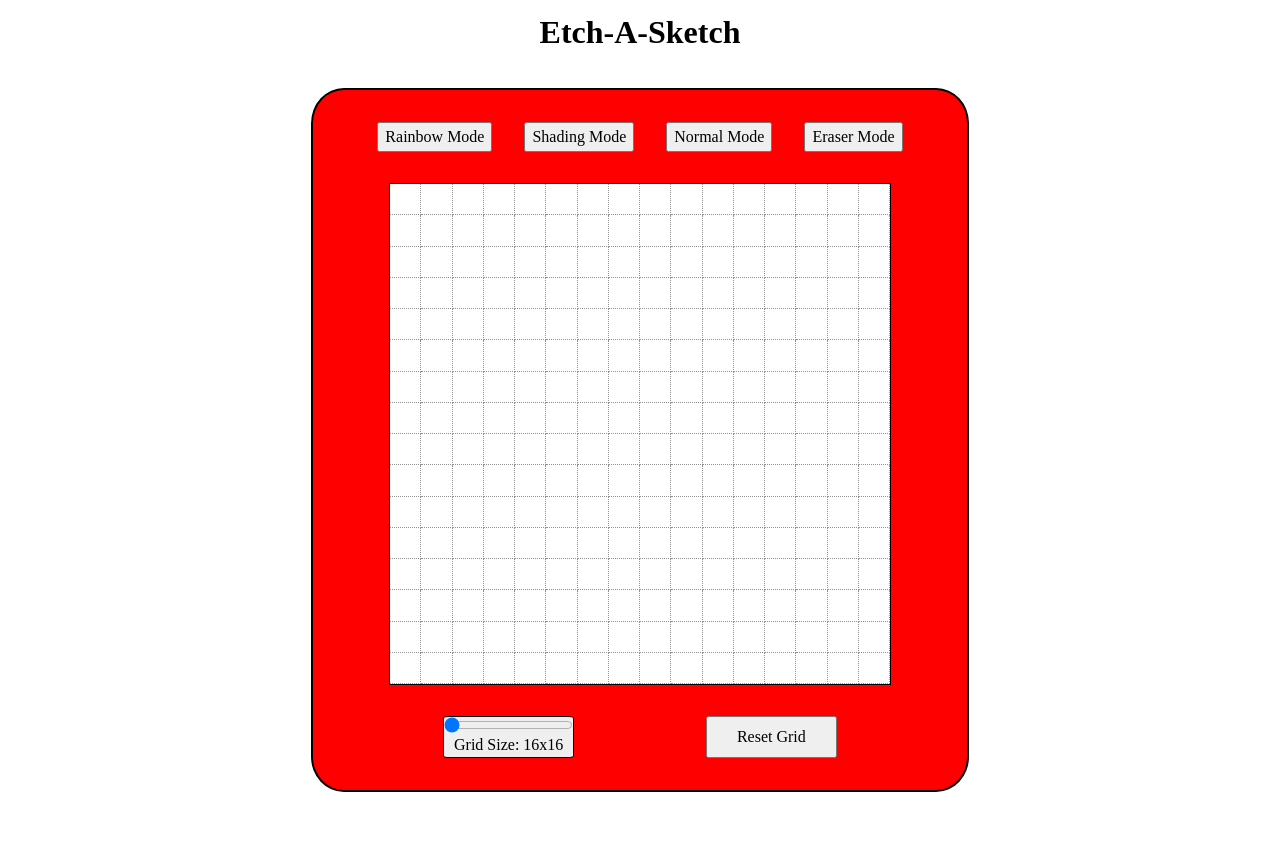
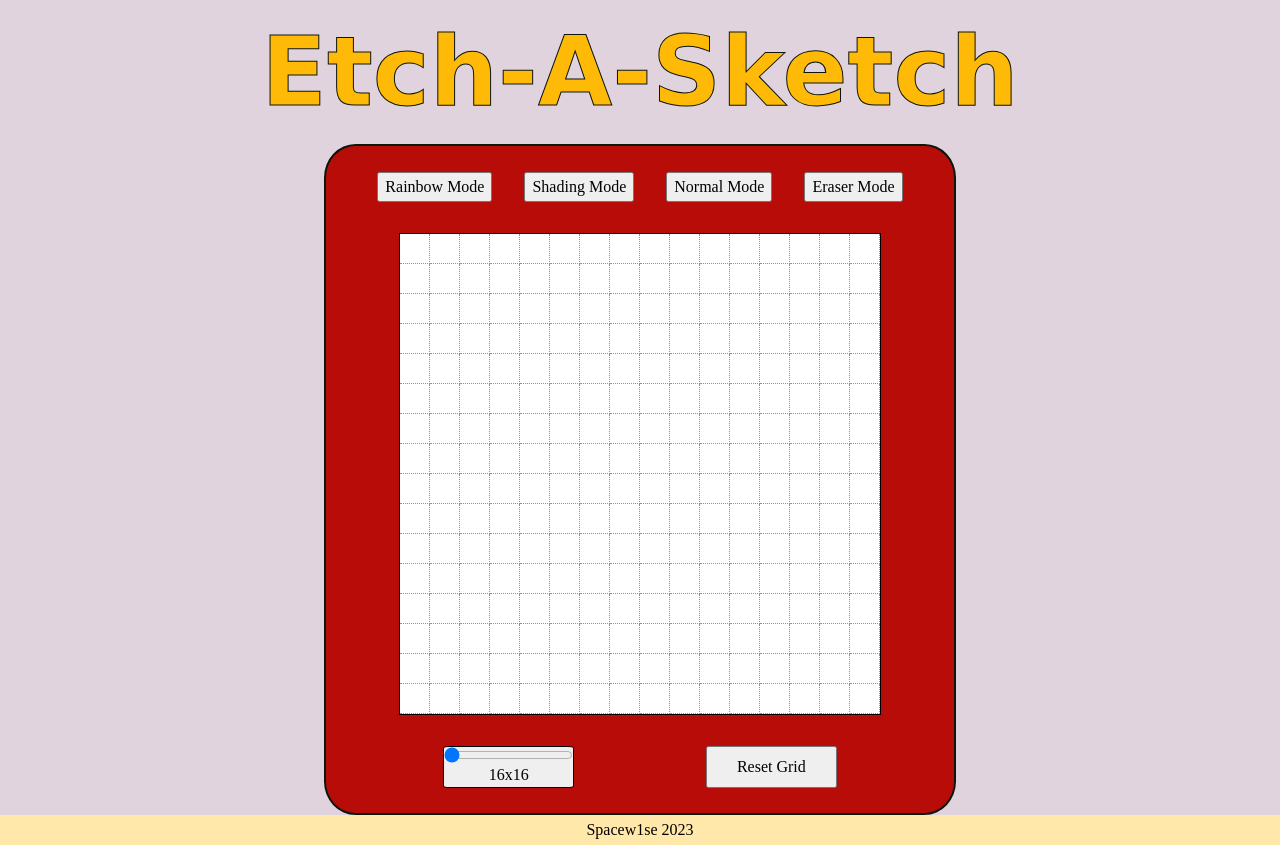
Before and after one commit to Spacew1se/Etch-A-Sketch, a plain HTML site: page index.html in a window 1280 px wide. Before the commit the page ends 800 px from the top, so only its background shows below. Drawn offline with Linux system fonts and the light colour scheme; a web font is replaced by a local one.

Commit message:
Import font, add colors, adjust sizing and apply footer

```diff
--- a/index.html
+++ b/index.html
@@ -7,13 +7,16 @@
     <meta name="viewport" content="width=device-width, initial-scale=1.0">
     <title>Etch-A-Sketch</title>
     <link rel="stylesheet" href="styles.css">
+    <style>
+        @import url('https://fonts.googleapis.com/css2?family=Handjet:wght@100&display=swap');
+    </style>
     <script defer src="javascript.js"></script>
 </head>
 
 <body>
     <div class="wrapper">
         <h1>
-            <p>Etch-A-Sketch</p>
+            <p class="title">Etch-A-Sketch</p>
         </h1>
         <div class="etchBorder">
             <div class="buttons">
@@ -27,7 +30,7 @@
                 <div class="sizeInput">
                     <input type="range" id="sizeInput" value="16" name="gridSize" min="16" max="64">
                     <div>
-                        <label for="gridSize">Grid Size: </label>
+                        <label for="gridSize"></label>
                         <output id="gridSize"></output>
                     </div>
                 </div>
@@ -36,7 +39,7 @@
                 </div>
             </div>
         </div>
-
+        <div class="footer">Spacew1se 2023</div>
     </div>
 </body>
 
--- a/styles.css
+++ b/styles.css
@@ -73,18 +73,25 @@ h6 {
   flex-direction: column;
   justify-content: center;
   align-items: center;
-  gap: 2em;
+  background-color: #E0D3DE;
+}
+
+.title {
+  color: #FFBA08;
+  -webkit-text-stroke: 1px #0D160B;
+  font-family: 'Handjet', cursive;
+  font-size: 3em;
 }
 
 .etchBorder {
   display: flex;
   gap: 2rem;
-  padding: 2em 4em;
+  padding: 2vw 4vw;
   flex-direction: column;
   justify-content: center;
   align-items: center;
-  background-color: red;
-  border: 2px solid black;
+  background-color: #B80C09;
+  border: 2px solid #0D160B;
   border-radius: 5%;
 }
 
@@ -97,8 +104,8 @@ h6 {
   display: flex;
   background-color: white;
   justify-content: space-evenly;
-  height: 500px;
-  width: 500px;
+  height: 30rem;
+  width: 30rem;
   outline: 1px solid black;
 }
 
@@ -142,3 +149,11 @@ h6 {
   border-bottom: 1px dotted rgba(6,6,6,0.44);
   border-right: 1px dotted rgba(6, 6, 6, 0.44);
 }
+
+.footer {
+  margin-top: auto;
+  background-color: #ffe8a9;
+  min-width: 100%;
+  text-align: center;
+  padding: 3px;
+}
```
